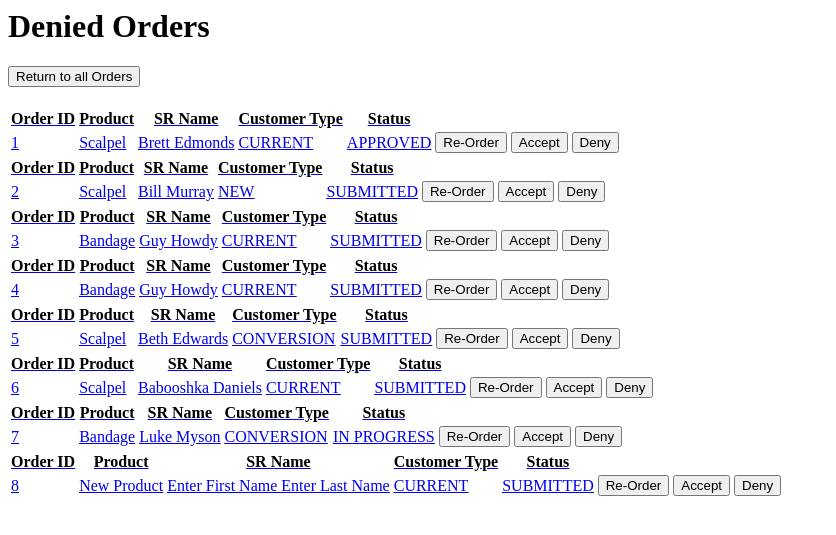
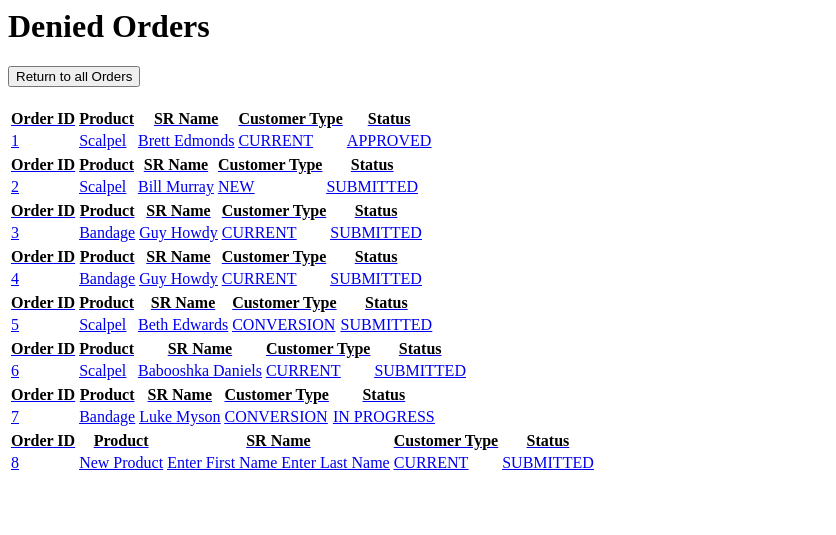
Before and after one commit to SunnykMoore/Project-Mars, a Django app: template HelloDjango/orders/templates/orders/denied_order_list.html in a window 1280 px wide. Shown: the top 535 px of the page, without its empty margins (0-836 px from the left). Run offline with Django 3.2, Linux system fonts and the light colour scheme; the template is opened without the code that fills it: values that come from a table or form of the project are taken from there, others are empty; data comes from the database, SQL or seed files in the repository.

Commit message:
Removed Approve/Deny/Re-Order from denied orders page, added denial reason.

```diff
--- a/HelloDjango/orders/templates/orders/denied_order_list.html
+++ b/HelloDjango/orders/templates/orders/denied_order_list.html
@@ -22,9 +22,7 @@
         <td><a href="/orders/{{ order.id }}">{{ order.SR_first_name }} {{ order.SR_last_name }}</a></td>
         <td><a href="/orders/{{ order.id }}">{{ order.customer_type }}</a></td>
         <td><a href="/orders/{{ order.id }}">{{ order.status }}</a></td>
-        <td><a href="/orders/{{ order.id }}/reorder"><button type = "button">Re-Order</button></a></td>
-        <td><a href="/orders/{{ order.id }}/approve"><button type = "button">Accept</button></a></td>
-        <td><a href="/orders/{{ order.id }}/deny"><button type = "button">Deny</button></a></td>
+        <td><a href="/orders/{{ order.id }}">{{ order.denial_reason }}</a></td>
         </tr>
     </tbody>
 
```
